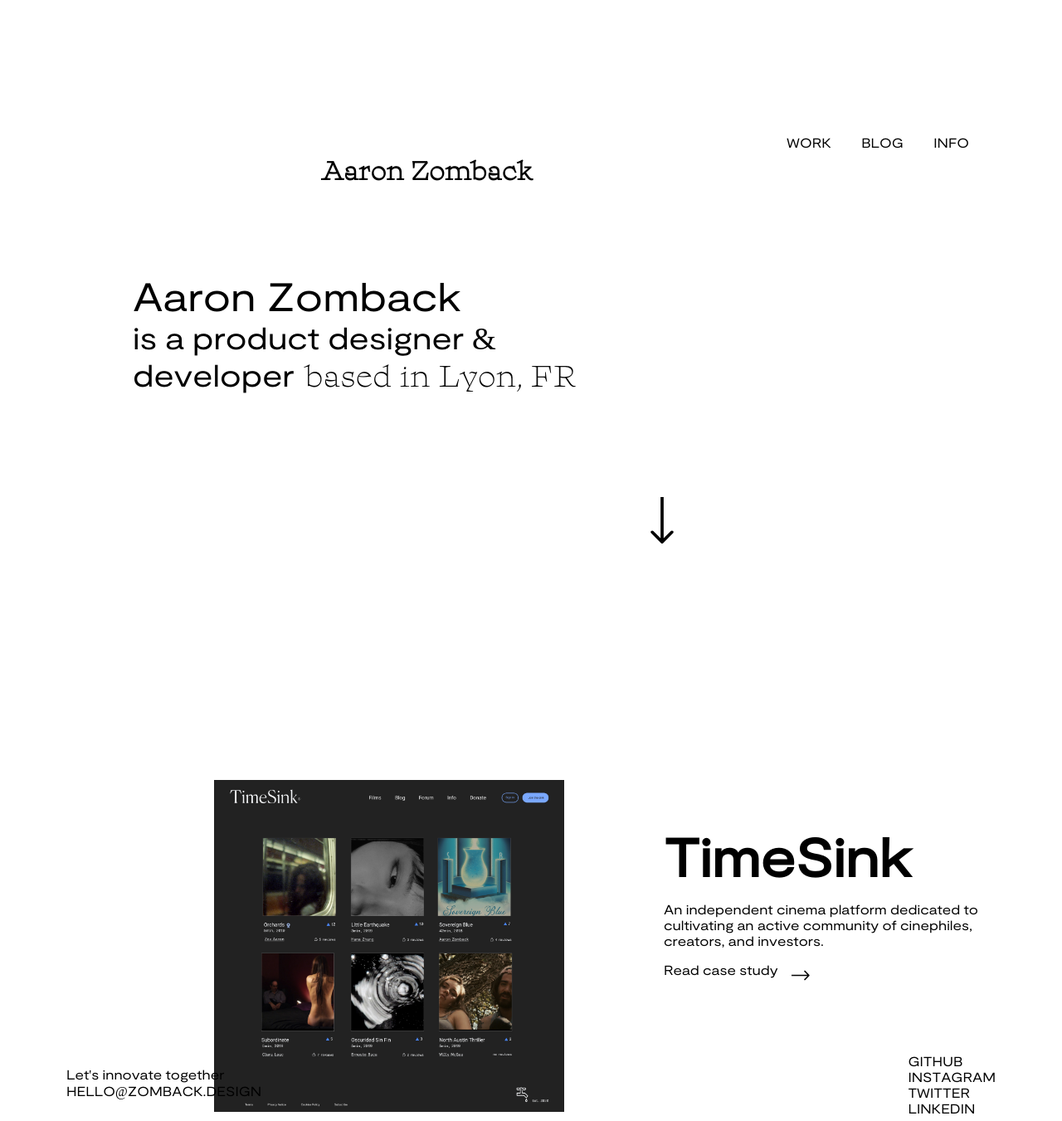
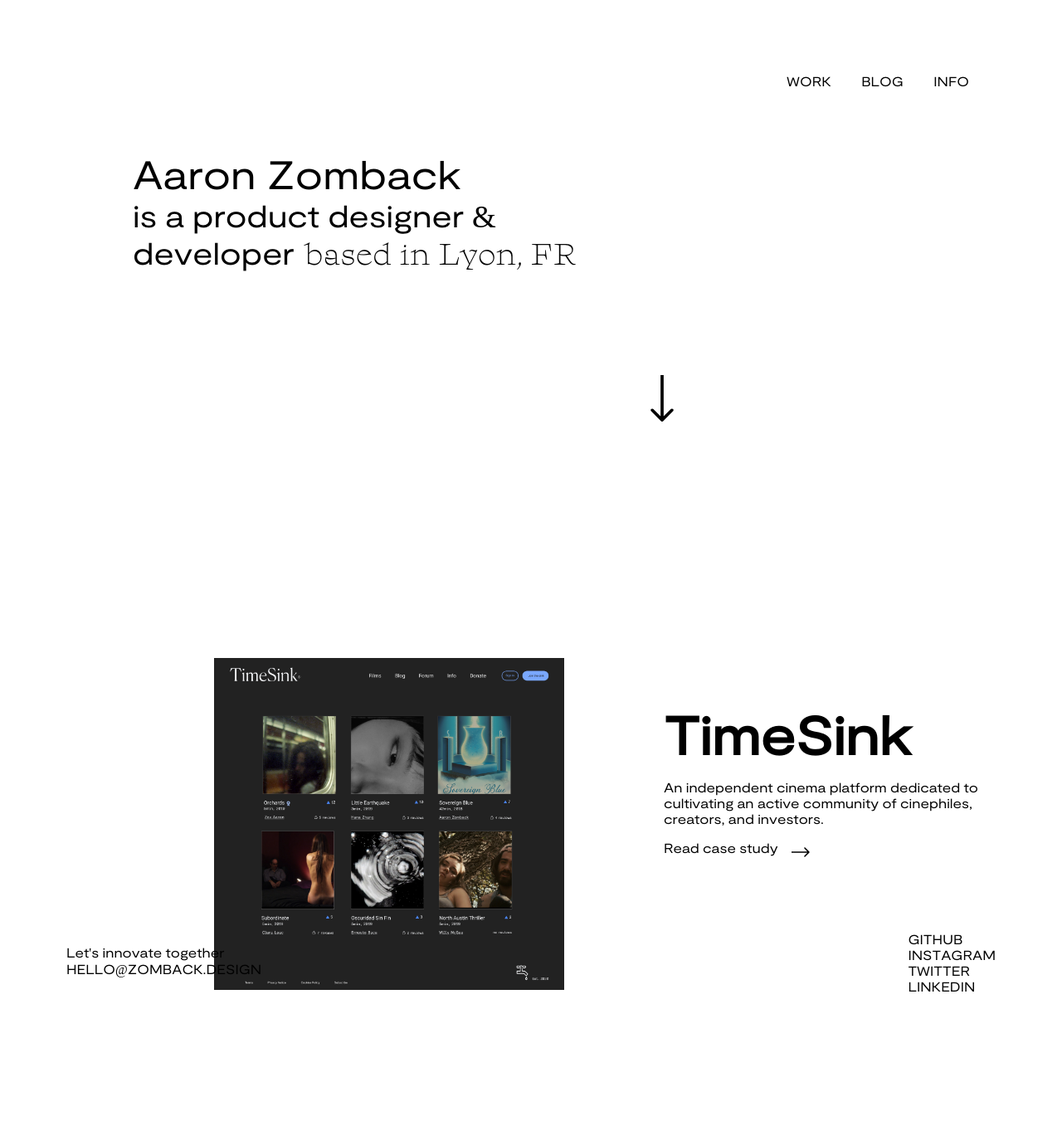
Before and after one commit to aaronzomback/design-portfolio, a Jekyll site: the page built from index.html, in a window 1280 px wide. Shown: the whole page at 83% size. Built offline with Jekyll 4.4.1, drawn with Linux system fonts in a browser that asks for light colours; after the commit the page ends 1204 px from its top, so only the background shows below that.

Commit message:
now working finally?

```diff
--- a/_layouts/default.html
+++ b/_layouts/default.html
@@ -11,9 +11,7 @@
   <body>
 
 <header>
-  <div class="aaron">
-        <a href="/"><h3>Aaron Zomback</h3></a>
-  </div>
+
   <nav>
     <a href="/work">WORK</a>
     <a href="/blog">BLOG</a>
--- a/_layouts/nav.html
+++ b/_layouts/nav.html
@@ -12,9 +12,6 @@
 
 
     <header>
-      <div class="aaron">
-            <a href="/"><h3>Aaron Zomback</h3></a>
-      </div>
       <nav>
         <a href="/work">WORK</a>
         <a href="/blog">BLOG</a>
```
